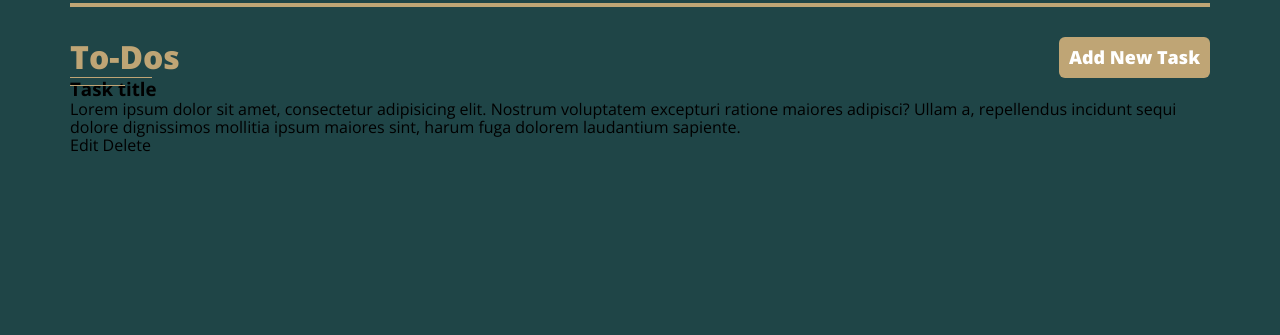
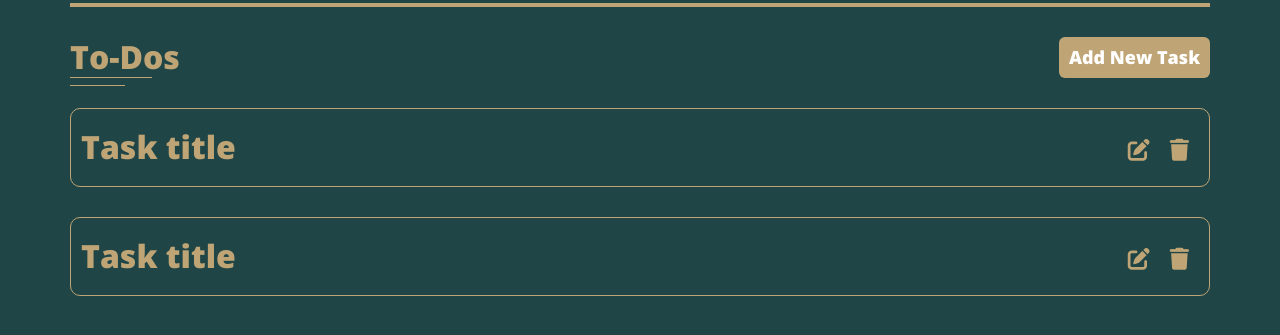
Before and after one commit to Rachid-Ait-Rhoudane/todolist-app, a plain HTML site: page index.html in a window 1280 px wide. Shown: the part 101-436 px from the top of the page. Drawn offline with nearby package versions, Linux system fonts and the light colour scheme.

Commit message:
add tasks

```diff
--- a/css/partials/sections/_index.scss
+++ b/css/partials/sections/_index.scss
@@ -6,3 +6,6 @@
 
 // Import main section header
 @use "./main-section-header";
+
+// Import main section tasks
+@use "./main-section-tasks";
--- /dev/null
+++ b/css/partials/sections/_main-section-tasks.scss
@@ -0,0 +1,51 @@
+@use "../helpers/mixins" as *;
+@use "../general/variables" as *;
+
+main {
+    .tasks {
+        display: flex;
+        flex-direction: column;
+        gap: 30px;
+        .task {
+            position: relative;
+            padding: 10px;
+            color: $secondary-color;
+            border: {
+                width: 1px;
+                style: solid;
+                color: $secondary-color;
+            };
+            border-radius: 10px;
+            .title {
+                font : {
+                    size: 32px;
+                    weight: $text-weight;
+                };
+                padding: {
+                    top: 10px;
+                    bottom: 10px;
+                };
+            }
+            .task-description {
+                line-height: 1.8;
+                overflow: hidden;
+                height: 0;
+            }
+            .actions {
+                position: absolute;
+                top: 30px;
+                right: 20px;
+                display: flex;
+                gap: 20px;
+                i {
+                    font-size: 22px;
+                    cursor: pointer;
+                    user-select: none;
+                    &:hover {
+                        color: $hover-color;
+                    }
+                }
+            }
+        }
+    }
+}
--- a/css/partials/sections/_main.scss
+++ b/css/partials/sections/_main.scss
@@ -1,7 +1,9 @@
 
 main {
+   .container {
     margin-top: 40px;
     display: flex;
     flex-direction: column;
-    gap: 20px;
+    gap: 30px;
+   }
 }
--- a/index.html
+++ b/index.html
@@ -38,10 +38,18 @@
             <div class="tasks">
                 <div class="task">
                     <h3 class="title">Task title</h3>
+                    <p class="task-description">Lorem ipsum dolor sit amet, consectetur adipisicing elit. Nostrum voluptatem excepturi ratione maiores adipisci? Ullam a, repellendus incidunt sequi dolore dignissimos mollitia ipsum maiores sint, harum fuga dolorem laudantium sapiente. </p>
+                    <div class="actions">
+                        <i class="fa-solid fa-pen-to-square"></i>
+                        <i class="fa-solid fa-trash"></i>
+                    </div>
+                </div>
+                <div class="task">
+                    <h3 class="title">Task title</h3>
                     <p class="task-description">Lorem ipsum dolor sit amet, consectetur adipisicing elit. Nostrum voluptatem excepturi ratione maiores adipisci? Ullam a, repellendus incidunt sequi dolore dignissimos mollitia ipsum maiores sint, harum fuga dolorem laudantium sapiente.</p>
                     <div class="actions">
-                        <span>Edit</span>
-                        <span>Delete</span>
+                        <i class="fa-solid fa-pen-to-square"></i>
+                        <i class="fa-solid fa-trash"></i>
                     </div>
                 </div>
             </div>
```
Also changed, not shown: css/style.css.
